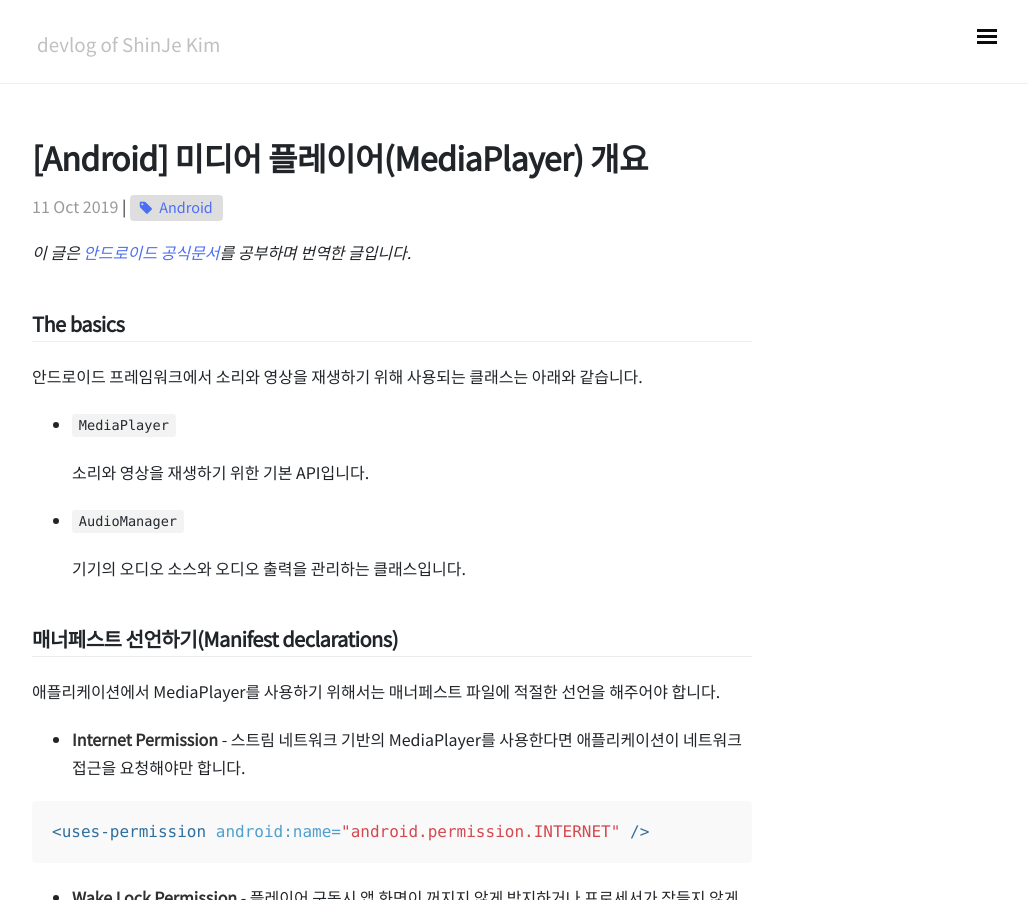
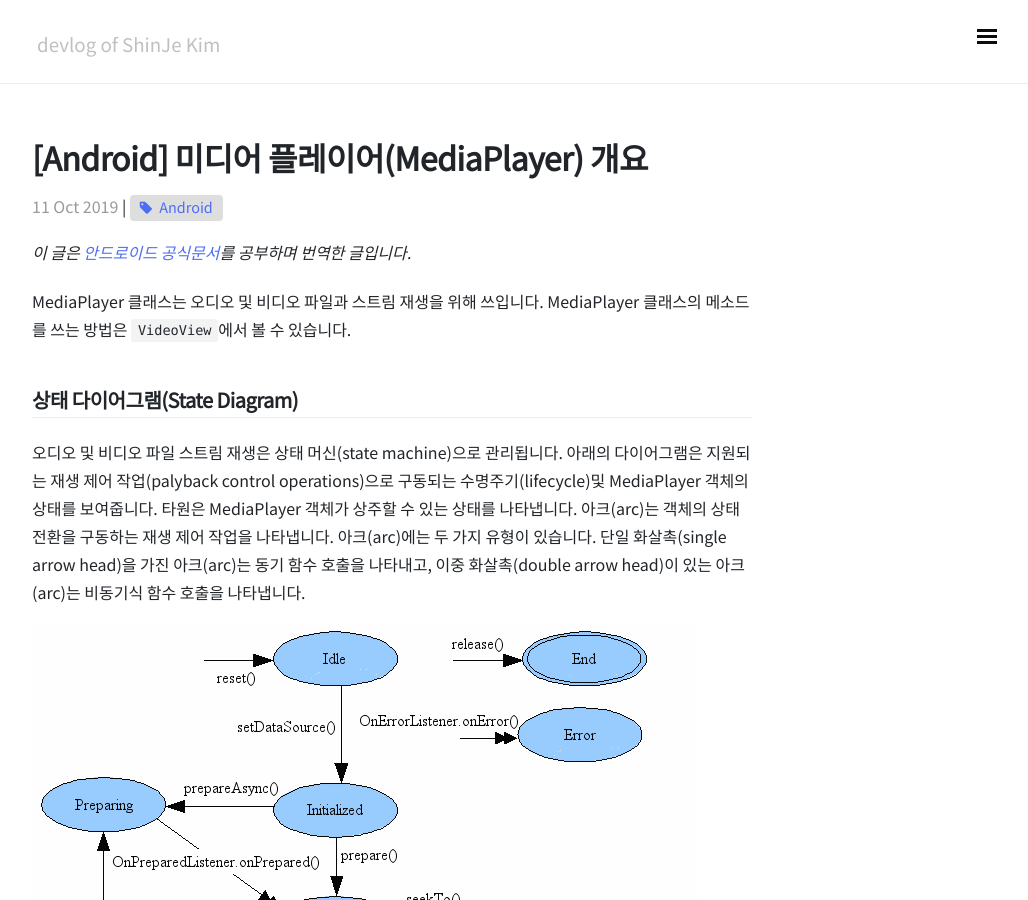
Before and after one commit to ShinJeKim/ShinJeKim.github.io, a Jekyll site: the page built from _posts/Android/2019-10-10-[Android] MediaPlayer 개요.md, in a window 1280 px wide and 900 px high. Shown: the whole window, without its empty margins (248-1276 px from the left). Built offline with Jekyll 4.4.1, drawn with Linux system fonts in a browser that asks for light colours; nearby versions of some CDN libraries; comment, search, counter and statistics services are not loaded; some of the changed text lies outside the part shown.

Commit message:
mediaplayer 내용 추가

```diff
--- a/_posts/Android/2019-10-10-[Android] MediaPlayer 개요.md
+++ b/_posts/Android/2019-10-10-[Android] MediaPlayer 개요.md
@@ -8,6 +8,13 @@ comments: true
 ---
 
 *이 글은 [안드로이드 공식문서](https://developer.android.com/guide/topics/media/mediaplayer)를 공부하며 번역한 글입니다.*
+
+MediaPlayer 클래스는 오디오 및 비디오 파일과 스트림 재생을 위해 쓰입니다. MediaPlayer 클래스의 메소드를 쓰는 방법은 [`VideoView`](https://developer.android.com/reference/android/widget/VideoView.html)에서 볼 수 있습니다.
+
+## 상태 다이어그램(State Diagram)
+오디오 및 비디오 파일 스트림 재생은 상태 머신(state machine)으로 관리됩니다. 아래의 다이어그램은 지원되는 재생 제어 작업(palyback control operations)으로 구동되는 수명주기(lifecycle)및 MediaPlayer 객체의 상태를 보여줍니다. 타원은 MediaPlayer 객체가 상주할 수 있는 상태를 나타냅니다. 아크(arc)는 객체의 상태 전환을 구동하는 재생 제어 작업을 나타냅니다. 아크(arc)에는 두 가지 유형이 있습니다. 단일 화살촉(single arrow head)을 가진 아크(arc)는 동기 함수 호출을 나타내고, 이중 화살촉(double arrow head)이 있는 아크(arc)는 비동기식 함수 호출을 나타냅니다.
+
+![mediaplayer-state-diagram](/resources/images/mediaplayer_state_diagram.gif)
 
 ## The basics
 안드로이드 프레임워크에서 소리와 영상을 재생하기 위해 사용되는 클래스는 아래와 같습니다.
@@ -258,4 +265,5 @@ mediaPlayer = MediaPlayer().apply {
 
 
 ### 참고문헌
-[안드로이드 공식문서](https://developer.android.com/guide/topics/media/mediaplayer)
+- [안드로이드 공식문서 - MediaPlayer](https://developer.android.com/reference/android/media/MediaPlayer)
+- [안드로이드 공식문서 - MediaPlayer 개요](https://developer.android.com/guide/topics/media/mediaplayer)
```
Also changed, not shown: resources/images/mediaplayer_state_diagram.gif (added).
